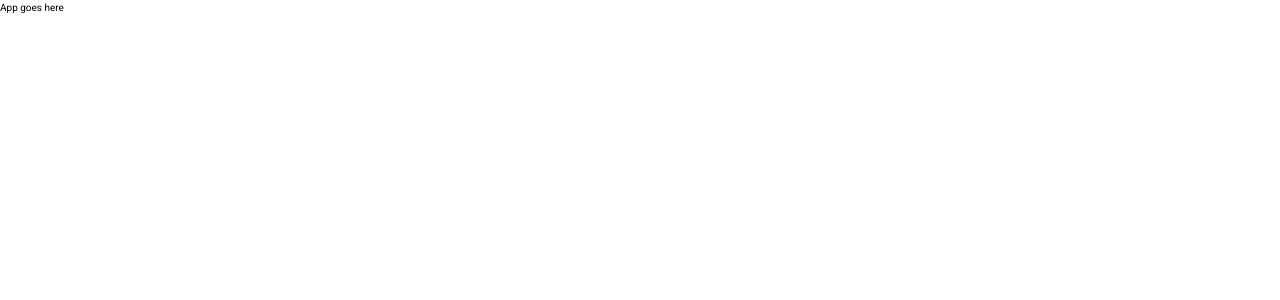
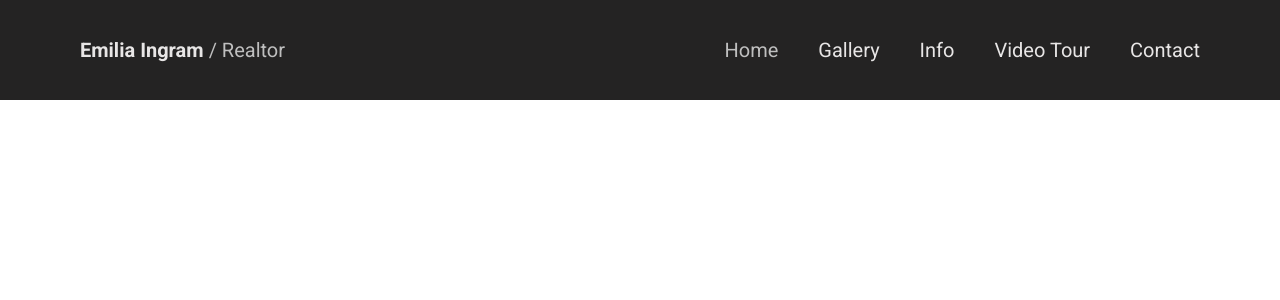
Before and after one commit to Knopkaivy/real-estate-landing, a React (Create React App) app: page / in a window 1280 px wide. Shown: the top 300 px of the page. Built offline with nearby package versions, Linux system fonts and the light colour scheme.

Commit message:
add Navbar component and styles

```diff
--- a/package.json
+++ b/package.json
@@ -8,6 +8,7 @@
     "@testing-library/user-event": "^13.5.0",
     "react": "^18.2.0",
     "react-dom": "^18.2.0",
+    "react-router-dom": "^6.6.1",
     "react-scripts": "5.0.1",
     "web-vitals": "^2.1.4"
   },
--- a/src/App.css
+++ b/src/App.css
@@ -5,7 +5,8 @@
   --color-grey: rgb(191, 191, 191);
   --color-dark: rgb(110, 110, 110);
   --color-black: rgb(33, 33, 33);
-  --color-black-icons: rgb(8, 8, 8);
+  --color-black-secondary: rgb(36, 35, 35);
+  --color-black-tertiary: rgb(8, 8, 8);
   --color-yellow: rgb(247, 242, 134);
 }
 *,
--- a/src/App.js
+++ /dev/null
@@ -1,7 +0,0 @@
-import './App.css';
-
-function App() {
-  return <div className="App">App goes here</div>;
-}
-
-export default App;
--- /dev/null
+++ b/src/App.jsx
@@ -0,0 +1,12 @@
+import './App.css';
+import Navbar from './components/Navbar';
+
+function App() {
+  return (
+    <div className="App">
+      <Navbar />
+    </div>
+  );
+}
+
+export default App;
--- /dev/null
+++ b/src/components/Navbar.jsx
@@ -0,0 +1,21 @@
+import React from 'react';
+import '../styles/Navbar.css';
+
+const Navbar = () => {
+  return (
+    <div className="Navbar">
+      <div className="Navbar__logo">
+        <span>Emilia Ingram </span>/ Realtor
+      </div>
+      <div className="Navbar__linksContainer">
+        <div className="Navbar__link Navbar__link--active">Home</div>
+        <div className="Navbar__link">Gallery</div>
+        <div className="Navbar__link">Info</div>
+        <div className="Navbar__link">Video Tour</div>
+        <div className="Navbar__link">Contact</div>
+      </div>
+    </div>
+  );
+};
+
+export default Navbar;
--- a/src/index.js
+++ b/src/index.js
@@ -3,11 +3,14 @@ import ReactDOM from 'react-dom/client';
 import './index.css';
 import App from './App';
 import reportWebVitals from './reportWebVitals';
+import { BrowserRouter } from 'react-router-dom';
 
 const root = ReactDOM.createRoot(document.getElementById('root'));
 root.render(
   <React.StrictMode>
-    <App />
+    <BrowserRouter>
+      <App />
+    </BrowserRouter>
   </React.StrictMode>
 );
 
--- /dev/null
+++ b/src/styles/Navbar.css
@@ -0,0 +1,31 @@
+.Navbar {
+  width: 100%;
+  height: 10rem;
+  background-color: var(--color-black-secondary);
+  display: flex;
+  justify-content: space-between;
+  align-items: center;
+  font-size: 2rem;
+  padding: 0 8rem;
+}
+.Navbar--more {
+  background-color: var(--color-black-secondary);
+}
+.Navbar__logo {
+  color: var(--color-grey);
+}
+.Navbar__logo span {
+  font-weight: 700;
+  color: var(--color-grey-light);
+}
+.Navbar__linksContainer {
+  color: var(--color-grey-light);
+  display: flex;
+  flex-direction: row;
+  gap: 4rem;
+}
+.Navbar__link {
+}
+.Navbar__link--active {
+  color: var(--color-grey);
+}
```
Also changed, not shown: 1 other file (tests, documents, lock files or other folders).
